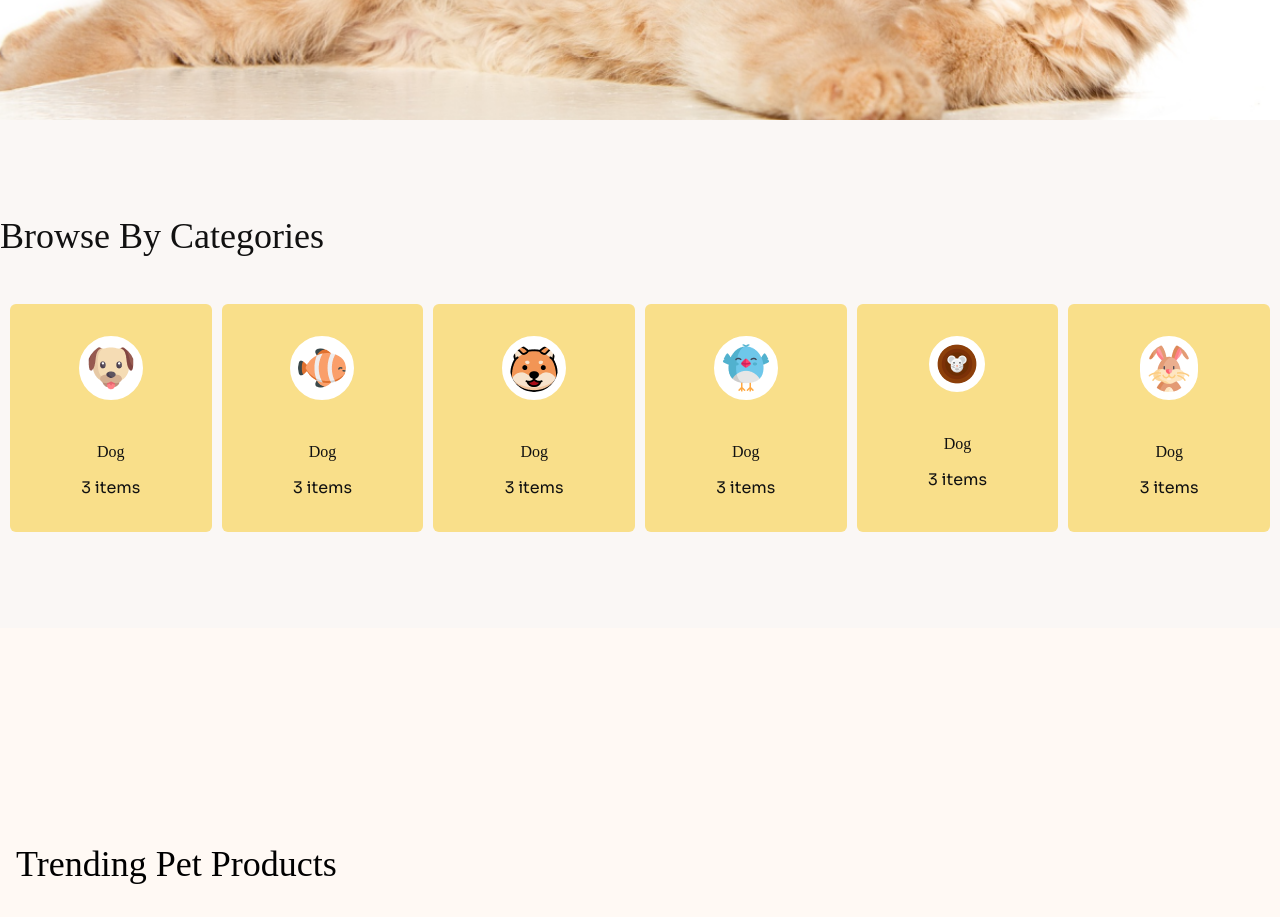
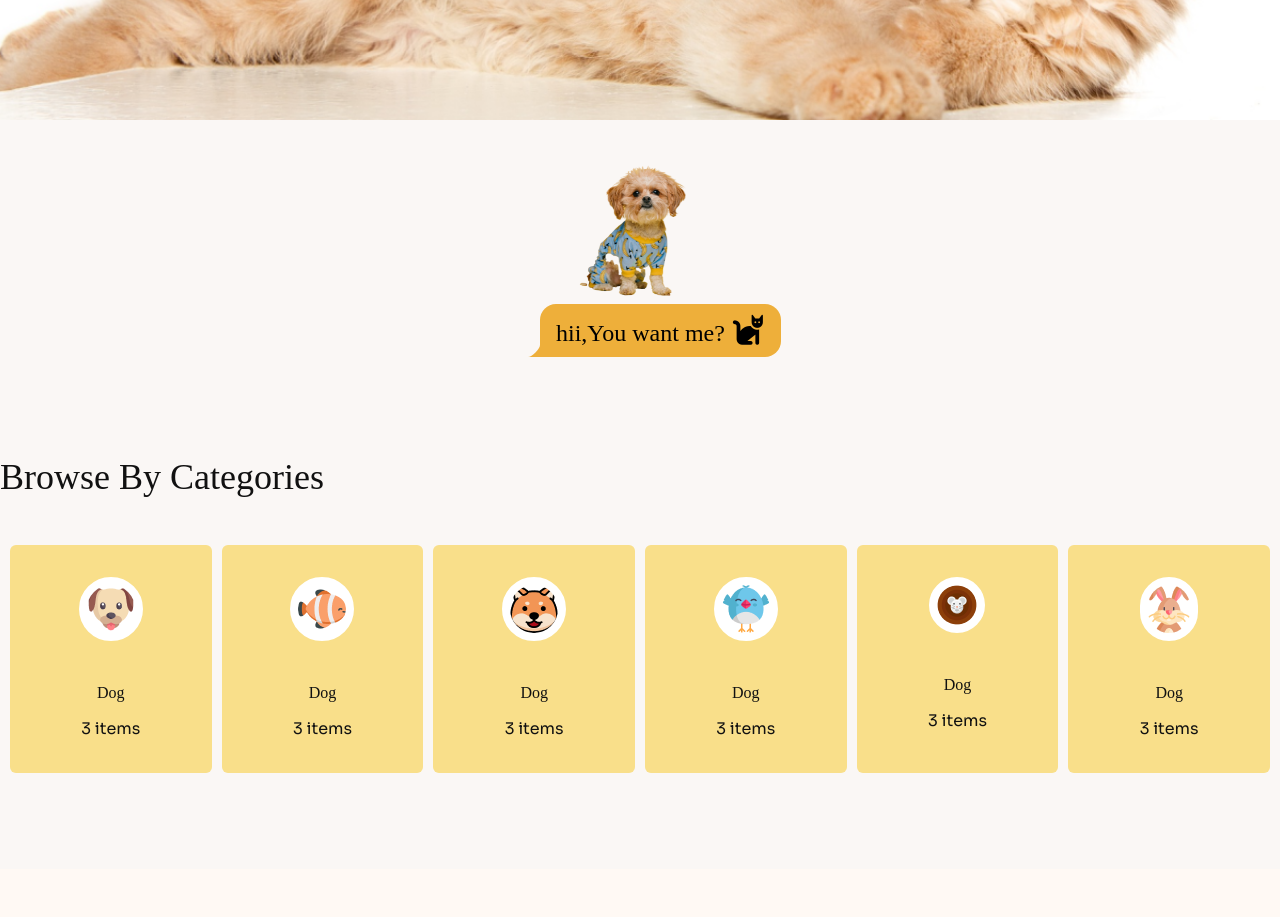
Before and after one commit to Tanna62/MeowMart, a plain HTML site: page index.html in a window 1280 px wide. Shown: the part 860-1777 px from the top of the page. Drawn offline with nearby package versions, Linux system fonts and the light colour scheme; a web font is replaced by a local one.

Commit message:
adding cute cat animation and text-bubble

```diff
--- a/index.html
+++ b/index.html
@@ -169,7 +169,32 @@
                       style="background-image: url(./c1-assets/cat-big.png);">
                       </div>
                     </div>
+                    <!-- Animation -->
+                        <div>
+                          <style>
+                            @keyframes bounce {
+                              0%, 100% {
+                                transform: translateY(0);
+                              }
+                              50% {
+                                transform: translateY(-10px);
+                              }
+                            }
 
+                            .cat-animation {
+                              animation: bounce 0.5s infinite ease-in-out;
+                            }
+                          </style>
+
+                          <!-- Example Usage -->
+                          <img src="./c1-assets/cute-pet-small.png" alt="Cute Cat" class="cat-animation w-32 mx-auto">
+
+                        </div>
+                        <div class="chat chat-start md:ml-52">
+                          <div class="chat-bubble chat-bubble-accent md:ml-80  ml-32 font-adlam md:text-2xl font-normal text-black">
+                            hii,You want me?
+                            <i class="fa-solid fa-cat text-black text-3xl"></i>
+                          </div>
 
                      </div>
 
@@ -519,7 +544,7 @@
 </main>
 <!-- Get (P)awesome news -->
 
- <div class=" absolute z-10 left-11 drop-shadow box-border ">
+ <div class=" absolute z-10 left-11 md:left-28 drop-shadow box-border ">
 <div class=" md:max-w-screen-xl max-w-80  mx-auto box-border rounded-md bg-[#faf1e9]  my-2 md:my-4">
   <!--  -->
   <div class="  ">
```
